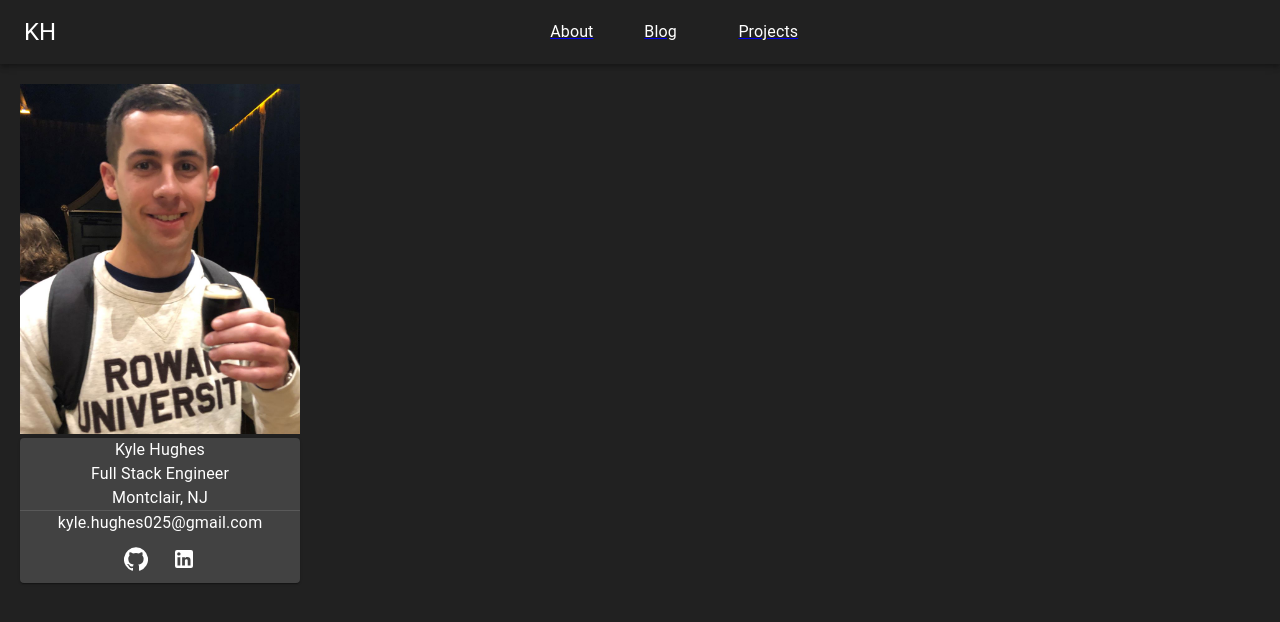
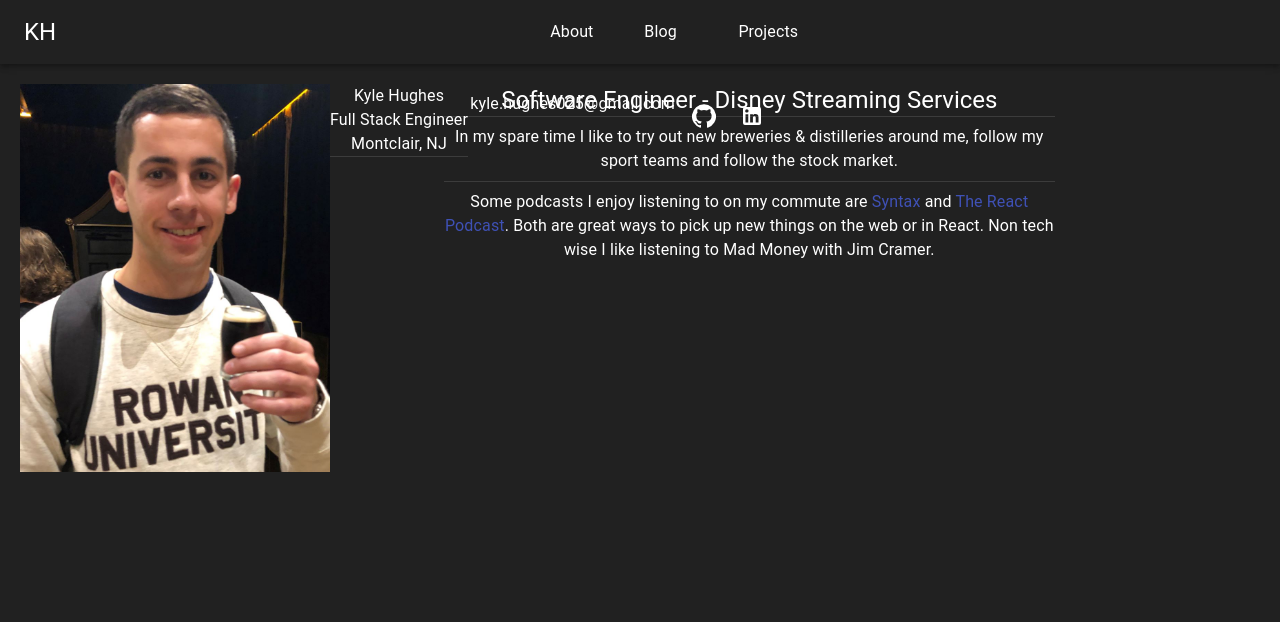
Before and after one commit to kylephughes/Portfolio, a Next.js app: page / in a window 1280 px wide. Shown: the top 622 px of the page. Built offline with nearby package versions, Linux system fonts and the light colour scheme.

Commit message:
collapse nav links in mobile mode, fix other styling across modes

```diff
--- a/public/styles.css
+++ b/public/styles.css
@@ -2,3 +2,8 @@ html body {
   background-color: #212121;
   margin: 0;
 }
+
+body .styledAnchor,
+body .styledAnchor:hover {
+  text-decoration: none;
+}
--- a/src/components/contact.tsx
+++ b/src/components/contact.tsx
@@ -1,7 +1,7 @@
 import React from "react"
 import "bootstrap/dist/css/bootstrap.css"
 import { Typography } from "@material-ui/core"
-import Socials from "../components/socials"
+import Socials from "./socials"
 const Contact = () => {
   return (
     <>
--- a/src/components/header.tsx
+++ b/src/components/header.tsx
@@ -1,45 +1,99 @@
-import { AppBar, Grid, Toolbar, Typography } from '@material-ui/core'
+import { AppBar, Drawer, Grid, IconButton, Toolbar, Typography } from '@material-ui/core'
+import React, { useEffect, useState } from 'react'
 
 import Link from 'next/link'
-import React from 'react'
-import styled from 'styled-components'
-import styles from './header.module.css'
+import MenuIcon from '@material-ui/icons/Menu'
 
-const Header = ({ siteTitle }) => {
-  const headerLink = styled.a`
-    color: red;
-  `
+const navLinks = [
+  <Link href="/about">
+    <a className="styledAnchor">
+      <Typography color="textPrimary">About</Typography>
+    </a>
+  </Link>,
+  <Link href="/blog">
+    <a className="styledAnchor">
+      <Typography color="textPrimary">Blog</Typography>
+    </a>
+  </Link>,
+  <Link href="/projects">
+    <a className="styledAnchor">
+      <Typography color="textPrimary">Projects</Typography>
+    </a>
+  </Link>,
+]
+const Header = () => {
+  const [isMobile, setMobile] = useState<boolean>(false)
+  const [openDrawer, setOpenDrawer] = useState<boolean>(false)
+  useEffect(() => {
+    const setResponsiveness = () => {
+      return window.innerWidth < 900 ? setMobile(true) : setMobile(false)
+    }
+
+    setResponsiveness()
+
+    window.addEventListener('resize', () => setResponsiveness())
+  }, [])
+  const handleDrawerClose = (e: any) => {
+    setOpenDrawer(false)
+  }
   return (
     <>
       <AppBar color="default" position="relative">
         <Toolbar>
           <Grid container>
             <Grid item xs={1}>
-              <Typography variant="h5">KH</Typography>
+              {isMobile ? (
+                <IconButton
+                  onClick={(e: any) => setOpenDrawer(true)}
+                  disableFocusRipple
+                  disableTouchRipple
+                >
+                  <MenuIcon />
+                </IconButton>
+              ) : (
+                <Typography variant="h5">KH</Typography>
+              )}
+
+              <Drawer
+                style={{ width: 400 }}
+                anchor="left"
+                open={isMobile && openDrawer}
+                onClose={handleDrawerClose}
+              >
+                <Grid
+                  container
+                  direction="column"
+                  wrap="nowrap"
+                  justify="center"
+                  alignItems="center"
+                  item
+                  style={{ width: 250, paddingTop: 50 }}
+                >
+                  {navLinks.map((link, index) => (
+                    <Grid
+                      container
+                      alignContent="center"
+                      justify="center"
+                      key={index}
+                      item
+                      xs={12}
+                      style={{ paddingBottom: 12 }}
+                    >
+                      {link}
+                    </Grid>
+                  ))}
+                </Grid>
+              </Drawer>
             </Grid>
-            <Grid container alignContent="center" item xs={11} justify="center">
-              <Grid item xs={1}>
-                <Link href="/about">
-                  <a>
-                    <Typography color="textPrimary">About</Typography>
-                  </a>
-                </Link>
+            {!isMobile ? (
+              <Grid container alignContent="center" item xs={11} justify="center">
+                {navLinks.map((link, index) => (
+                  <Grid item key={index} xs={1}>
+                    {link}
+                  </Grid>
+                ))}
               </Grid>
-              <Grid item xs={1}>
-                <Link href="/blog">
-                  <a>
-                    <Typography color="textPrimary">Blog</Typography>
-                  </a>
-                </Link>
-              </Grid>
-              <Grid item xs={1}>
-                <Link href="/projects">
-                  <a>
-                    <Typography color="textPrimary">Projects</Typography>
-                  </a>
-                </Link>
-              </Grid>
-            </Grid>
+            ) : null}
           </Grid>
         </Toolbar>
       </AppBar>
--- a/src/components/layout.tsx
+++ b/src/components/layout.tsx
@@ -17,17 +17,14 @@ const Layout = ({ children }) => {
         <Grid item xs={12}>
           <Header siteTitle={config.title} />
         </Grid>
-        <Grid container item xs={12}>
-          <Grid item xs={12} md={3}>
-            <div style={{ padding: 20 }}>
-              <Sidebar />
-            </div>
-          </Grid>
-          <Grid container direction="column" item xs={12} md={8}>
-            <Grid container direction="column" item xs={12} style={{ paddingTop: 20 }}>
-              {children}
-            </Grid>
-          </Grid>
+        <Grid container item xs={12} style={{ padding: 20 }}>
+          {/* <Grid container item xs={12} style={{ padding: 20 }}>
+          <Grid container direction="column" item xs={12} md={3}>
+            <Sidebar />
+          </Grid> */}
+          {/* <Grid container direction="column" item xs={12} md={8} style={{ paddingTop: 20 }}> */}
+          {children}
+          {/* </Grid> */}
         </Grid>
       </Grid>
     </ThemeProvider>
--- a/src/components/seo.tsx
+++ b/src/components/seo.tsx
@@ -16,7 +16,6 @@ export default function SEO(props: SEOProps) {
       <meta property="og:description" content={config.description} />
       <meta property="og:site_name" content={title} />
       <meta property="twitter:card" content="summary" />
-      {/* <meta property="twitter:creator" content={config.social.twitter} /> */}
       <meta property="twitter:title" content={title} />
       <meta property="twitter:description" content={config.description} />
     </Head>
--- a/src/components/sidebar.tsx
+++ b/src/components/sidebar.tsx
@@ -6,29 +6,40 @@ import Socials from './socials'
 
 const Sidebar = React.memo(() => {
   return (
-    <Grid container direction="column">
+    <Grid container alignItems="center" direction="column" item xs={12}>
       <Grid item xs={12}>
         <Image src="/profPic.jpg" alt="Picture of the author" width={400} height={500} />
       </Grid>
+      <Grid container direction="column" item xs={8} md={12}>
         <Grid container direction="column" item xs={12}>
-        <Paper>
-          <Grid container direction="column" item xs={12}>
-            <Typography align="center">Kyle Hughes </Typography>
-            <Typography align="center">
-              Full Stack Engineer <Typography />
-              <Typography align="center"> Montclair, NJ </Typography>
+          <Typography color="textPrimary" align="center">
+            Kyle Hughes
+          </Typography>
+          <Typography color="textPrimary" align="center">
+            Full Stack Engineer
+          </Typography>
+          <Typography color="textPrimary" align="center">
+            Montclair, NJ
           </Typography>
           <Divider />
-            <Grid container direction="column" justify="center" item xs={12}>
+          <Grid
+            container
+            style={{ paddingTop: 8 }}
+            direction="column"
+            justify="center"
+            item
+            xs={12}
+          >
             <Grid item xs={12}>
-                <Typography align="center">kyle.hughes025@gmail.com</Typography>
+              <Typography color="textPrimary" align="center">
+                kyle.hughes025@gmail.com
+              </Typography>
             </Grid>
             <Grid item xs={12}>
               <Socials />
             </Grid>
           </Grid>
         </Grid>
-        </Paper>
       </Grid>
     </Grid>
   )
--- a/src/components/socials.tsx
+++ b/src/components/socials.tsx
@@ -12,11 +12,15 @@ const Socials = () => {
     },
     { icon: <LinkedInIcon />, link: 'https://www.linkedin.com/in/kyle-hughes-b2805b83"' },
   ]
+
+  const navigateTo = (link: string) => {
+    window.open(link)
+  }
   return (
     <Grid container justify="center" item xs={12}>
       {socials.map(social => (
         <Grid item key={social.link}>
-          <IconButton>{social.icon}</IconButton>
+          <IconButton onClick={(e: any) => navigateTo(social.link)}>{social.icon}</IconButton>
         </Grid>
       ))}
     </Grid>
--- a/src/pages/about.tsx
+++ b/src/pages/about.tsx
@@ -1,33 +1,46 @@
-import React from "react"
-import "bootstrap/dist/css/bootstrap.css"
-import { Paper, Typography, Divider } from "@material-ui/core"
-import Layout from "../components/layout"
-import { Link } from "@material-ui/core"
+import 'bootstrap/dist/css/bootstrap.css'
+
+import { Box, Divider, Grid, Paper, Typography } from '@material-ui/core'
+
+import Layout from '../components/layout'
+import { Link } from '@material-ui/core'
+import React from 'react'
+import Sidebar from '../components/sidebar'
+
 const About = () => (
   <Layout>
-    <Paper>
-      <Typography variant="h5" component="h5" align="center">
-        Currently a Software Engineer with Disney Streaming Services
+    <Grid container alignItems="center" direction="column" item xs={12} md={3}>
+      <Sidebar />
+    </Grid>
+    <Grid
+      container
+      alignItems="center"
+      direction="column"
+      item
+      xs={12}
+      md={8}
+      style={{ paddingLeft: 12 }}
+    >
+      <Grid item xs={12} md={9}>
+        <Typography color="textPrimary" variant="h5" component="h5" align="center">
+          Software Engineer - Disney Streaming Services
         </Typography>
         <Divider />
-      <br />
-      <Typography align="center">
-        In my spare time I like to try out new breweries & distilleries around
-        me, follow my sport teams and follow the stock market.
+        <Typography style={{ paddingTop: 8, paddingBottom: 8 }} color="textPrimary" align="center">
+          In my spare time I like to try out new breweries & distilleries around me, follow my sport
+          teams and follow the stock market.
         </Typography>
         <Divider />
-      <br/>
-      <Typography align="center">
+        <Typography style={{ paddingTop: 8 }} color="textPrimary" align="center">
           Some podcasts I enjoy listening to on my commute are
-        <Link href="https://syntax.fm"> Syntax {" "} </Link>
+          <Link href="https://syntax.fm"> Syntax </Link>
           and
-        <Link href="https://reactpodcast.simplecast.fm/">
-          {" "} The React Podcast
-        </Link>
-        . Both are great ways to pick up new things on the web or in React.
-        Non tech wise I like listening to Mad Money with Jim Cramer.
+          <Link href="https://reactpodcast.simplecast.fm/"> The React Podcast</Link>. Both are great
+          ways to pick up new things on the web or in React. Non tech wise I like listening to Mad
+          Money with Jim Cramer.
         </Typography>
-    </Paper>
+      </Grid>
+    </Grid>
   </Layout>
 )
 
--- a/src/pages/index.tsx
+++ b/src/pages/index.tsx
@@ -1,11 +1,8 @@
+import About from './about'
 import Layout from '../components/layout'
 import React from 'react'
 import SEO from '../components/seo'
 
-const IndexPage = () => (
-  <Layout>
-    <SEO title="Home" />
-  </Layout>
-)
+const IndexPage = () => <About />
 
 export default IndexPage
```
Also changed, not shown: src/pages/blog.tsx (+19 -12 lines), src/pages/projects.tsx (+29 -12 lines). Lines whose indentation alone changed are shown as unchanged.
